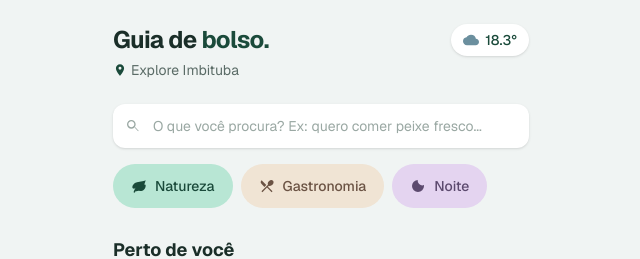
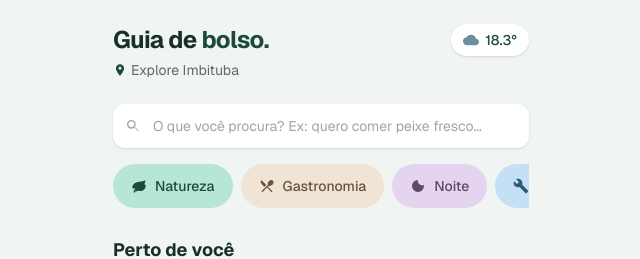
Before and after one commit to BrunoDislilerDev/guia-de-bolso, a Next.js app: page / in a window 1280 px wide. Shown: the top 259 px of the page, without its empty margins (319-959 px from the left). Built offline with nearby package versions, Linux system fonts and the light colour scheme; no server answers; the database is empty.

Commit message:
feat: novas categorias e 25 lugares cadastrados

```diff
--- a/app/lugares/[id]/page.js
+++ b/app/lugares/[id]/page.js
@@ -14,6 +14,8 @@ const categoriaStyles = {
   Natureza: "bg-[#b8e6d4] text-[#1a4a3a]",
   Gastronomia: "bg-[#f0e4d4] text-[#6b5344]",
   Noite: "bg-[#e4d4f0] text-[#5c4a6e]",
+  Serviços: "bg-[#c5dff5] text-[#2a5a7a]",
+  Hospedagem: "bg-[#f5e6b8] text-[#7a6520]",
 };
 
 function googleMapsUrl(lugar) {
--- a/app/page.js
+++ b/app/page.js
@@ -48,6 +48,22 @@ function IconMoon({ className = "w-4 h-4" }) {
   return (
     <svg className={className} viewBox="0 0 24 24" fill="currentColor" aria-hidden>
       <path d="M12 3a9 9 0 109 9c0-.46-.04-.92-.1-1.36a7 7 0 01-8.9-8.9A8.96 8.96 0 0012 3z" />
+    </svg>
+  );
+}
+
+function IconWrench({ className = "w-4 h-4" }) {
+  return (
+    <svg className={className} viewBox="0 0 24 24" fill="currentColor" aria-hidden>
+      <path d="M22.7 19l-9.1-9.1c.9-2.3.4-5-1.5-6.9-2-2-5-2.4-7.4-1.3L9 6 6 9 1.6 4.7C.4 7.1.9 10.1 2.9 12.1c1.9 1.9 4.6 2.4 6.9 1.5l9.1 9.1c.4.4 1 .4 1.4 0l2.3-2.3c.5-.4.5-1.1 0-1.4z" />
+    </svg>
+  );
+}
+
+function IconLodging({ className = "w-4 h-4" }) {
+  return (
+    <svg className={className} viewBox="0 0 24 24" fill="currentColor" aria-hidden>
+      <path d="M10 20v-6h4v6h5v-8h3L12 3 2 12h3v8z" />
     </svg>
   );
 }
@@ -116,6 +132,22 @@ const categories = [
     text: "text-[#5c4a6e]",
     border: "border-[#5c4a6e]",
     Icon: IconMoon,
+  },
+  {
+    label: "Serviços",
+    bg: "bg-[#c5dff5]",
+    activeBg: "bg-[#9ec9ef]",
+    text: "text-[#2a5a7a]",
+    border: "border-[#2a5a7a]",
+    Icon: IconWrench,
+  },
+  {
+    label: "Hospedagem",
+    bg: "bg-[#f5e6b8]",
+    activeBg: "bg-[#e8d48a]",
+    text: "text-[#7a6520]",
+    border: "border-[#a8892a]",
+    Icon: IconLodging,
   },
 ];
 
```
